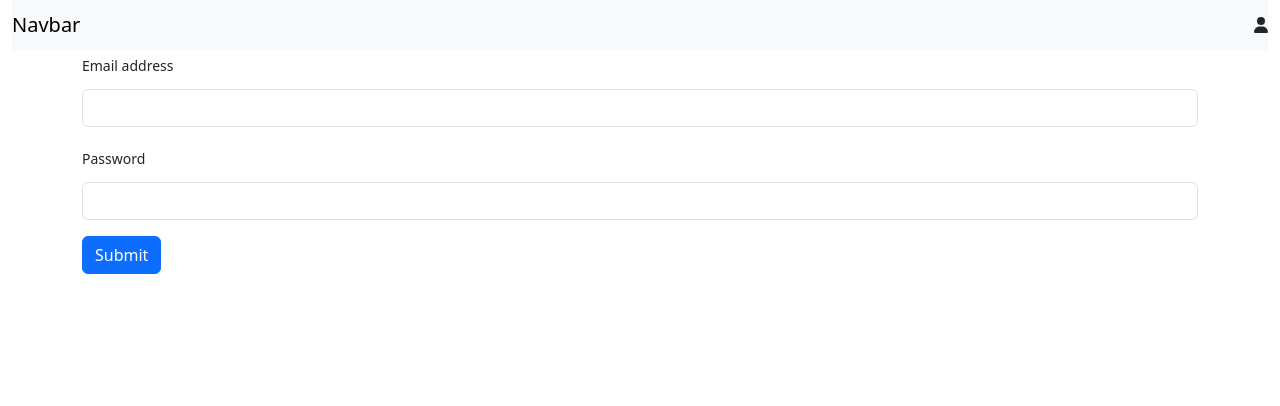
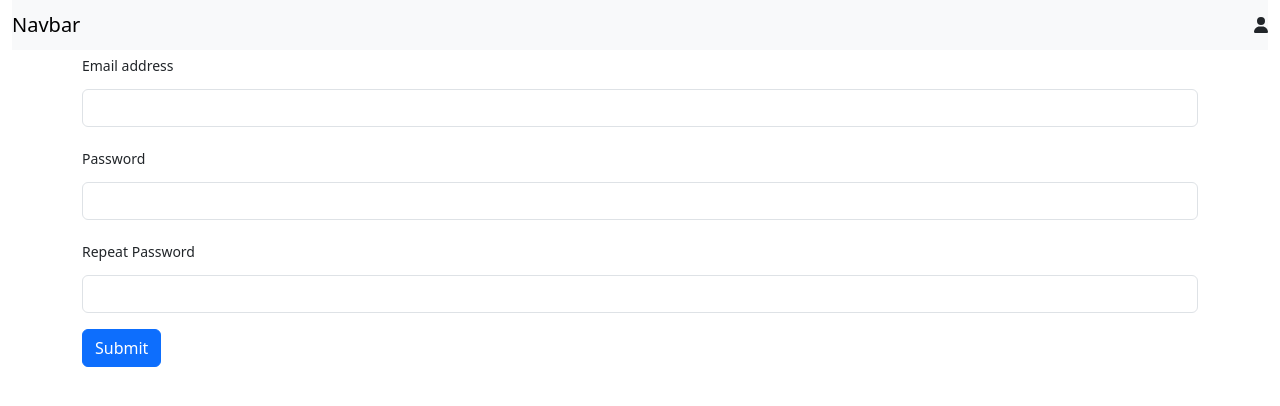
Before and after one commit to nestorjunior/react-personal-weather-forecast, a React (Vite) app: page / in a window 1280 px wide. Shown: the top 406 px of the page. Built offline with nearby package versions, Linux system fonts and the light colour scheme.

Commit message:
Update component: FormSignup get/set values forms

```diff
--- a/src/App.jsx
+++ b/src/App.jsx
@@ -1,12 +1,14 @@
 import HomePage from './pages/HomePage'
-import FormLogin from './components/FormLogin'
+// import FormLogin from './components/FormLogin'
+import FormSignup from './components/FormSignup'
 
 const App = () => {
 
   return (
     <>
       <HomePage />
-      <FormLogin />
+      {/* <FormLogin /> */}
+      <FormSignup />
     </>
   )
 }
--- a/src/components/FormSignup.jsx
+++ b/src/components/FormSignup.jsx
@@ -1,23 +1,49 @@
+import { useState } from "react";
+
 const FormSignup = () => {
+
+    const [email, setEmail] = useState();
+    const [password, setPassword] = useState();
+    const [repeatPassword, setRepeatPassword] = useState();
+
+    const handleEmail = (e) => {
+        setEmail(e.target.value);
+    }
+
+    const handlePassword = (e) => {
+        setPassword(e.target.value);
+    }
+
+    const handleRepeatPassword = (e) => {
+        setRepeatPassword(e.target.value);
+    }
+
+    const handleSubmit = (e) => {
+        e.preventDefault()
+        console.log(email)
+        console.log(password)
+        console.log(repeatPassword)
+    }
+
     return(
         <>
-            {/* <div className="container">
-                <form>
+            <div className="container">
+                <form onSubmit={handleSubmit}>
                     <div className="mb-3">
-                        <label htmlFor="exampleInputEmail1" className="form-label col-form-label-sm">Email address</label>
-                        <input type="email" className="form-control" id="exampleInputEmail1" aria-describedby="emailHelp" />
+                        <label htmlFor="inputEmail" className="form-label col-form-label-sm">Email address</label>
+                        <input type="email" className="form-control" id="inputEmail" aria-describedby="emailHelp" onChange={handleEmail} />
                     </div>
                     <div className="mb-3">
-                        <label htmlFor="exampleInputPassword1" className="form-label col-form-label-sm">Password</label>
-                        <input type="password" className="form-control" id="exampleInputPassword1" />
+                        <label htmlFor="inputPassword" className="form-label col-form-label-sm">Password</label>
+                        <input type="password" className="form-control" id="inputPassword" onChange={handlePassword} />
                     </div>
                     <div className="mb-3">
-                        <label htmlFor="exampleInputPassword1" className="form-label col-form-label-sm">Repeat Password</label>
-                        <input type="password" className="form-control" id="exampleInputPassword1" />
+                        <label htmlFor="inputRepeatPassword" className="form-label col-form-label-sm">Repeat Password</label>
+                        <input type="password" className="form-control" id="inputRepeatPassword" onChange={handleRepeatPassword} />
                     </div>
                     <button type="submit" className="btn btn-primary">Submit</button>
                 </form>
-            </div> */}
+            </div>
         </>
     )
 }
```
